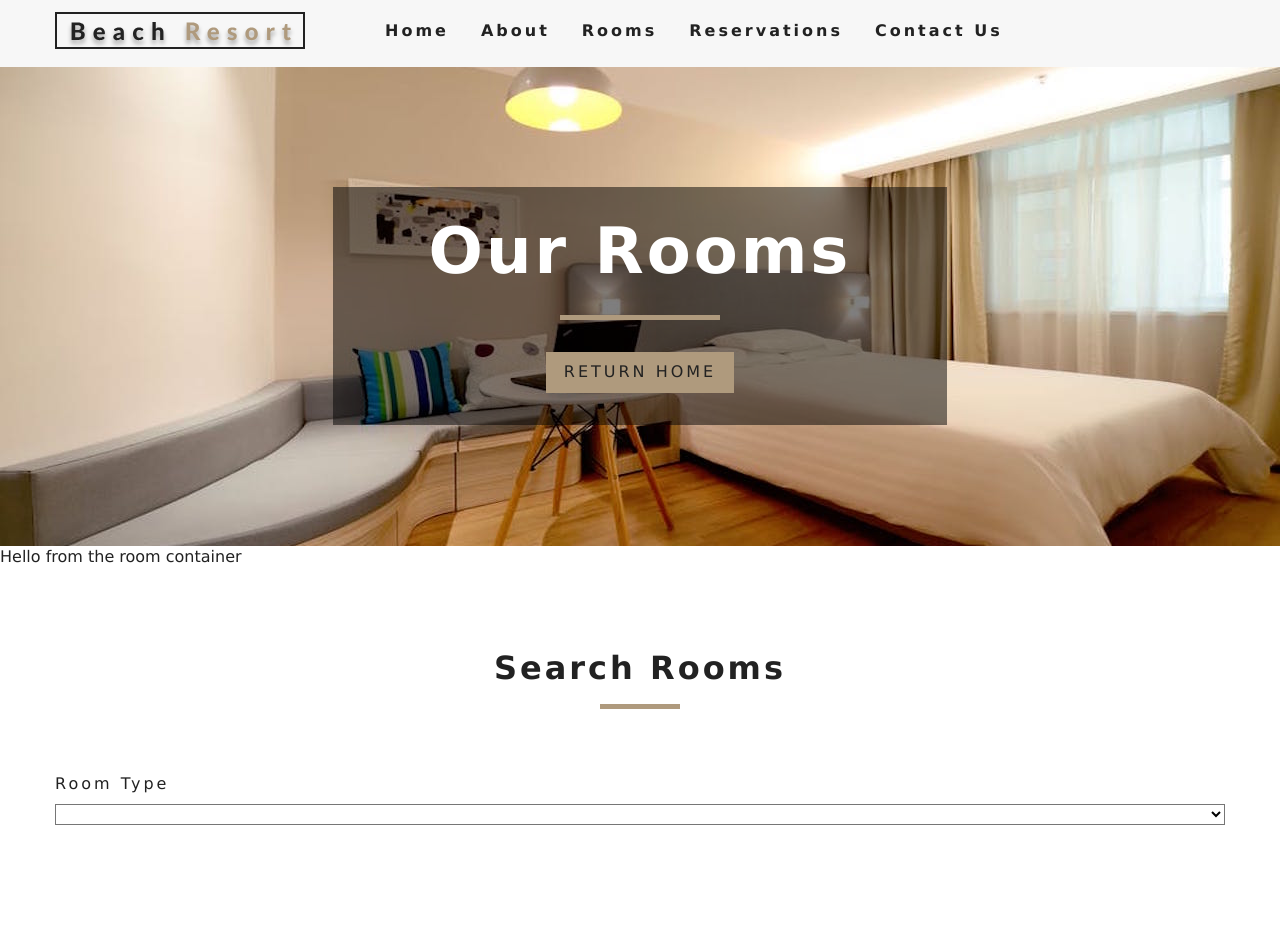
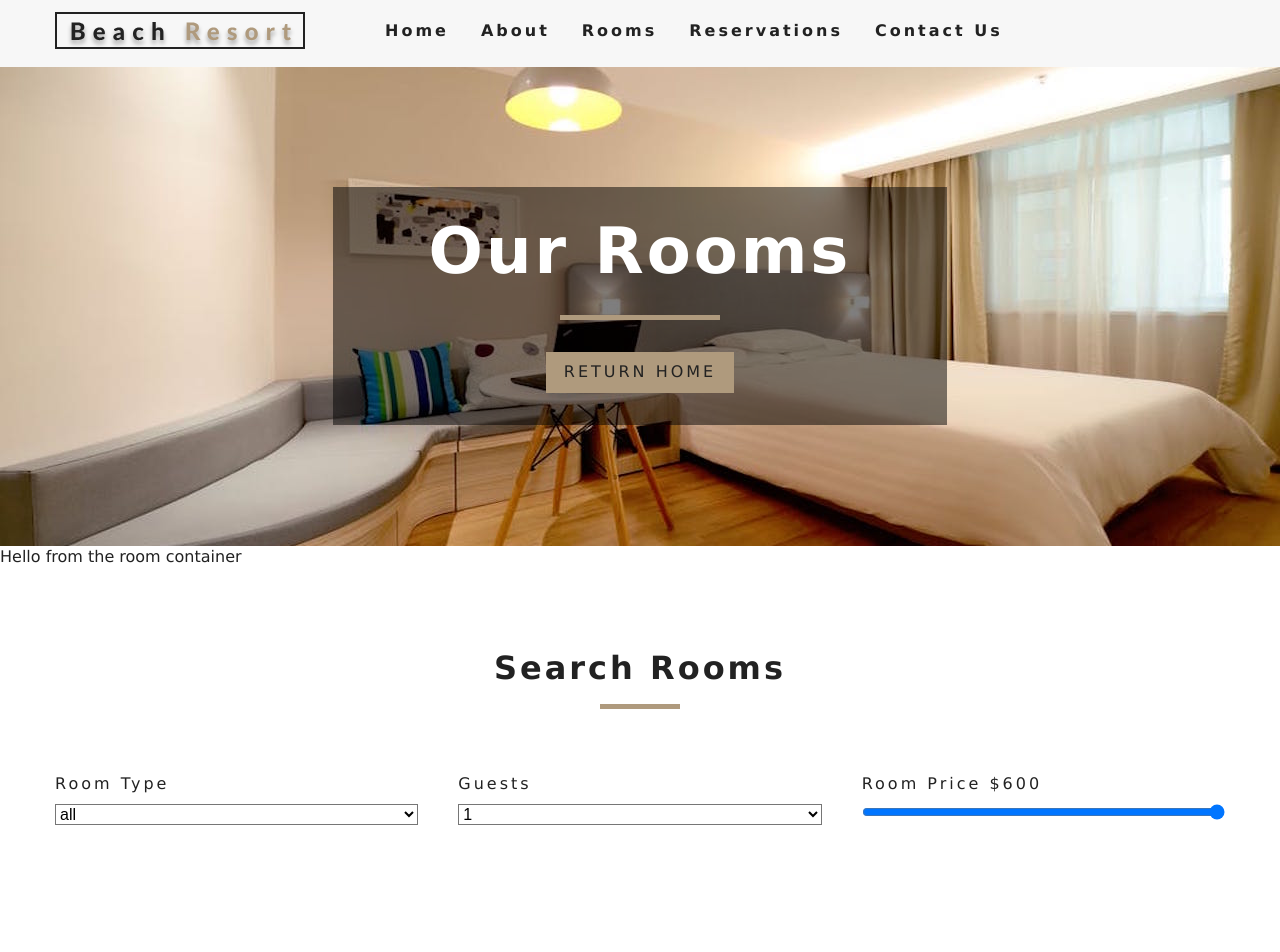
Before and after one commit to ibaylis/react-beach-resort-deploy, a React (Create React App) app: page /rooms in a window 1280 px wide. Shown: the top 952 px of the page. Built offline with nearby package versions, Linux system fonts and the light colour scheme.

Commit message:
Added Room Filter components and search features to context api

```diff
--- a/src/components/RoomFilter.js
+++ b/src/components/RoomFilter.js
@@ -2,14 +2,39 @@
 import { useContext } from "react";
 import { RoomContext } from "../context";
 import Title from "../components/Title";
+// get all unique values
 
-export default function RoomFilter() {
+const getUnique = (items, value) => {
+    return [ ...new Set(items.map(item => item[value])) ]
+}
+
+export default function RoomFilter({rooms}) {
     const context = useContext(RoomContext);
     const { handleChange, type, capacity, price, minPrice, maxPrice, minSize, maxSize, breakfast, pets } = context;
+
+//////// Get all the unique types //////////
+let types = getUnique(rooms, 'type');
+
+// add all
+types = ['all', ...types];
+
+// map to jsx
+types = types.map((item, index) => {
+    return <option value={item} key={index}>{item}</option>
+})
+//////// end types //////////
+//////// Get all people //////////
+let people = getUnique(rooms, 'capacity');
+people = people.map((item, index) => {
+    return <option key={index} value={item}>{item}</option>
+})
+//////// end people //////////
+
     return (
         <section className="filter-container">
             <Title title="search rooms" />
             <form className="filter-form">
+
                 {/* Select Type */}
                 <div className="form-group">
                     <label htmlFor="type">Room Type</label>
@@ -19,9 +44,43 @@
                         value={type}
                         className="form-control"
                         onChange={handleChange}
+                    >
+                        {types}
+                    </select>
+                </div>
+                {/* end select type */}
+
+                {/* Select Guests */}
+                <div className="form-group">
+                    <label htmlFor="capacity">Guests</label>
+                    <select
+                        name="capacity"
+                        id="capacity"
+                        value={capacity}
+                        className="form-control"
+                        onChange={handleChange}
+                    >
+                        {people}
+                    </select>
+                </div>
+                {/* end select guests */}
+                {/* Select Room Price */}
+                <div className="form-group">
+                    <label htmlFor="price">
+                        room price ${price}
+                    </label>
+                    <input
+                        type="range"
+                        name="price"
+                        min={minPrice}
+                        max={maxPrice}
+                        id="price"
+                        value={price}
+                        onChange={handleChange}
+                        className="form-control"
                     />
                 </div>
-                {/* end select type */}
+                {/* End of Room Price */}
             </form>
         </section>
     )
--- a/src/context.js
+++ b/src/context.js
@@ -66,16 +66,47 @@
     };
 
     handleChange = event => {
-        const type = event.target.type;
+        const target = event.target;
+        const value = event.type === "checkbox" ? target.checked : target.value;
         const name = event.target.name;
-        const value = event.target.value;
-        console.log(type, name, value);
+        this.setState(
+            {
+                [name]: value
+            },
+            this.filterRooms
+        );
+        console.log(`this is the target: ${target}, this is the name: ${name}, this is the name: ${value}`);
     };
 
     filterRooms = () => {
-        console.log("hello");
+        let { rooms, type, capacity, price, minSize, maxSize, breakfast, pets } = this.state;
+
+// all the rooms
+        let tempRooms = [ ...rooms ];
+
+// transform the room value
+        capacity = parseInt(capacity);
+        price = parseInt(price);
+
+
+// filter by the type
+        if(type !== 'all') {
+            tempRooms = tempRooms.filter(room => room.type === type)
+        }
+
+// filter by the capacity
+        if(capacity !==1) {
+            tempRooms = tempRooms.filter(room => room.capacity >= capacity)
+        }
+
+// filter by price
+        tempRooms = tempRooms.filter(room => room.price <= price);
+
+// Change State
+        this.setState({
+            sortedRooms: tempRooms
+        })
     }
-
     render() {
         return (
             <RoomContext.Provider
```
